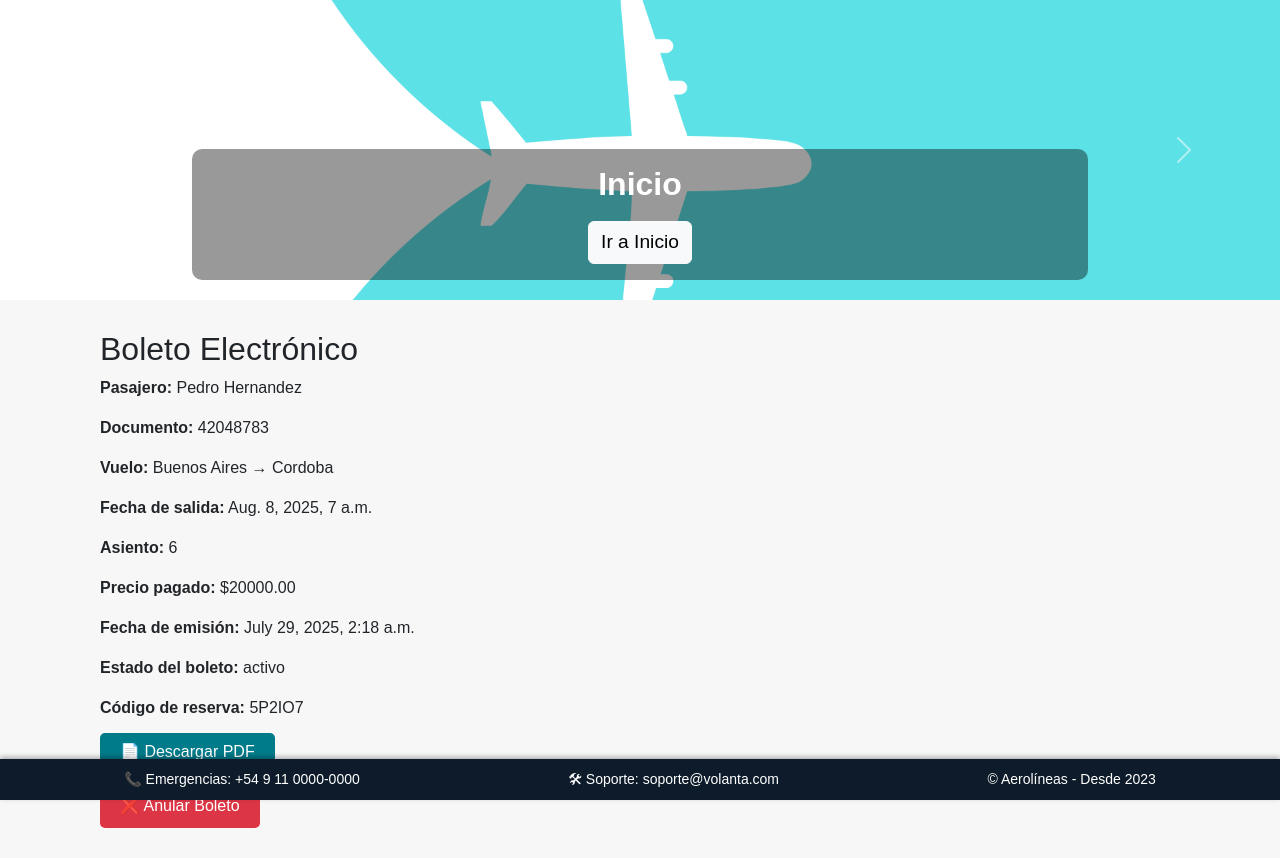
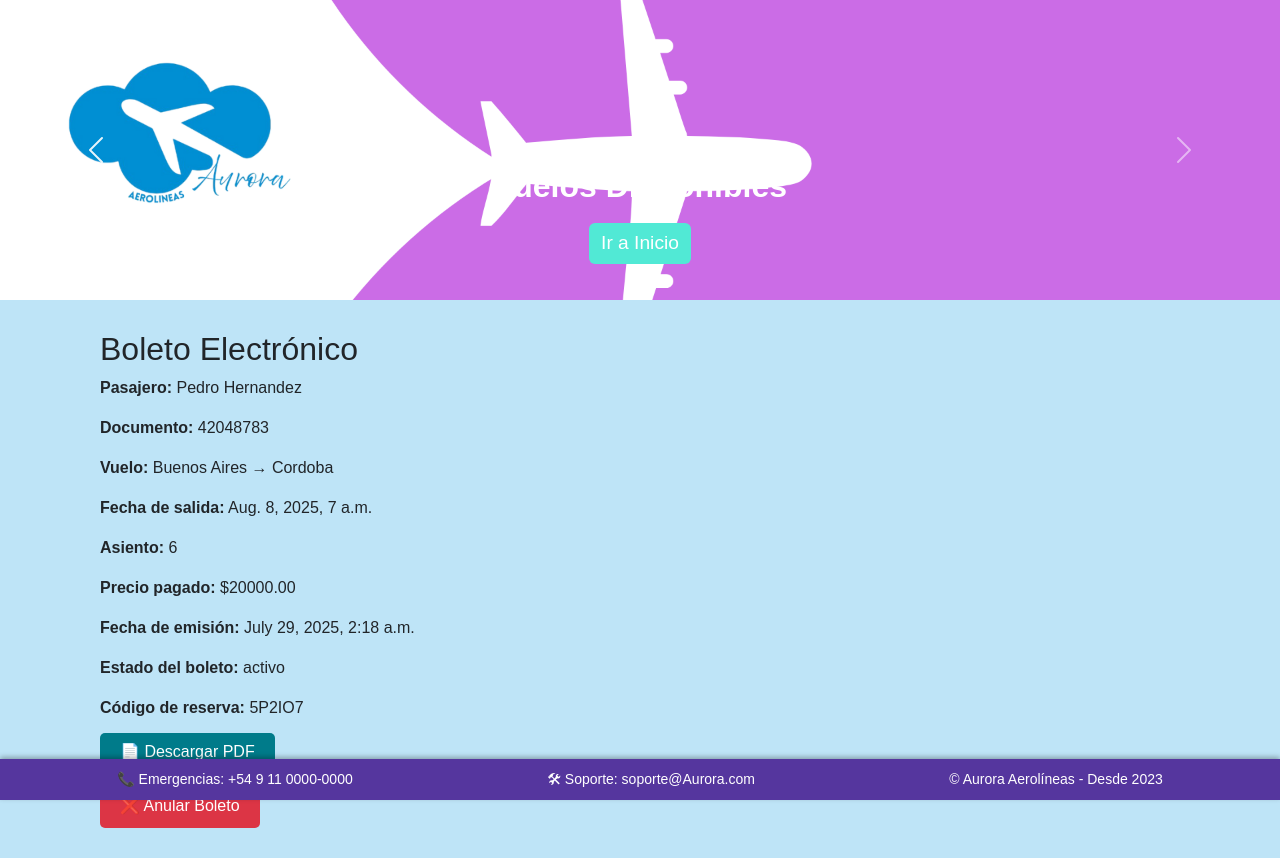
Before and after one commit to briOrtolan25/proyecto-aerolinea, a Django app: page /boleto/1/ in a window 1280 px wide. Run offline with Django 5.2, Linux system fonts and the light colour scheme; data comes from the database, SQL or seed files in the repository.

Commit message:
feat: nuevas imagenes

```diff
--- a/gestion/templates/gestion/base.html
+++ b/gestion/templates/gestion/base.html
@@ -11,7 +11,7 @@
     <style>
         body {
             font-family: Arial, sans-serif;
-            background-color: #f7f7f7;
+            background-color: #bee4f7ff;
             margin: 0;
         }
 
@@ -22,7 +22,6 @@
         }
 
         .carousel-caption {
-            background: rgba(0, 0, 0, 0.4); /* Fondo semitransparente para mejor lectura */
             border-radius: 10px;
             padding: 1rem 2rem;
         }
@@ -42,7 +41,7 @@
         }
 
 .footer-aurora {
-    background-color: #0d1b2a;
+    background-color: #55369eff;
     color: white;
     padding: 10px 20px;
     display: flex;
@@ -59,7 +58,16 @@
 .footer-aurora p {
     margin: 0;
 }
+.btn-custom {
+  background-color: #51e9d5ff; /* Color de fondo deseado */
+  color: white;              /* Color del texto */
+  border: none;
+  transition: background-color 0.3s ease;
+}
 
+.btn-custom:hover {
+  background-color: #ada6a6ff; /* Color de fondo al pasar el mouse */
+}
 
     </style>
 </head>
@@ -71,16 +79,16 @@
 
             <!-- Slide 1: Inicio -->
             <div class="carousel-item active">
-                <img src="{% static 'home.png' %}" class="d-block w-100" alt="home.png">
+                <img src="{% static '1.png' %}" class="d-block w-100" alt="1.png">
                 <div class="carousel-caption d-none d-md-block">
-                    <h5>Inicio</h5>
-                    <a href="{% url 'vuelos_disponibles' %}" class="btn btn-light">Ir a Inicio</a>
+                    <h5>Vuelos Disponibles</h5>
+                    <a href="{% url 'vuelos_disponibles' %}" class="btn btn-custom">Ir a Inicio</a>
                 </div>
             </div>
 
             <!-- Slide 2: Reservar -->
             <div class="carousel-item">
-                <img src="{% static 'reservas.png' %}" class="d-block w-100" alt="reservas.png">
+                <img src="{% static 'home.png' %}" class="d-block w-100" alt="home.png">
                 <div class="carousel-caption d-none d-md-block">
                     <h5>Reservar</h5>
                     <a href="{% url 'reservar_asiento' %}" class="btn btn-light">Ir a Reservas</a>
@@ -120,8 +128,8 @@
     <script src="https://cdn.jsdelivr.net/npm/bootstrap@5.3.2/dist/js/bootstrap.bundle.min.js"></script>
    <footer class="footer-aurora">
     <p>📞 Emergencias: +54 9 11 0000-0000</p>
-    <p>🛠 Soporte: soporte@volanta.com</p>
-    <p>©  Aerolíneas - Desde 2023</p>
+    <p>🛠 Soporte: soporte@Aurora.com</p>
+    <p>©  Aurora Aerolíneas - Desde 2023</p>
 </footer>
 
 </body>
```
Also changed, not shown: static/1.png (added), static/2.png (added), static/3.png (added).
